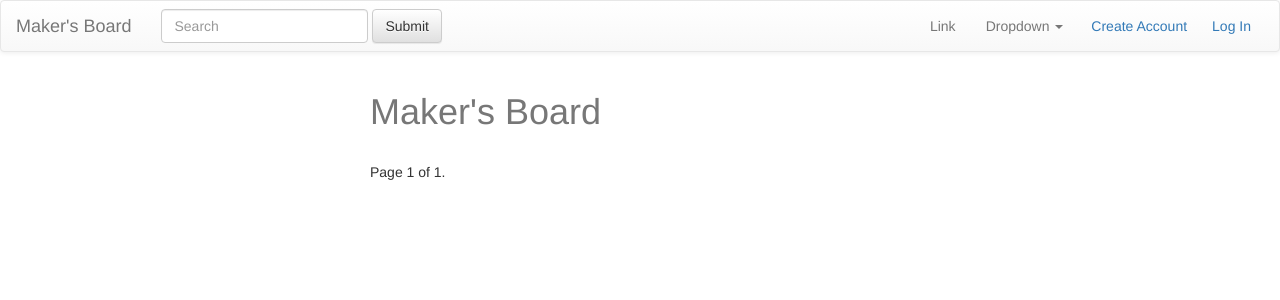
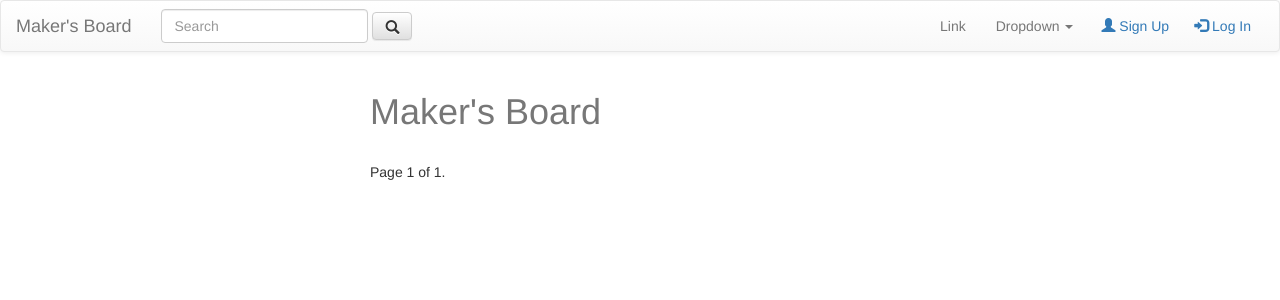
Before and after one commit to ian-henderson/MakersBoard, a Django app: page /posts/ in a window 1280 px wide. Shown: the top 300 px of the page. Run offline with Django 3.2, Linux system fonts and the light colour scheme; data that the repository does not hold is empty; some libraries are stand-ins or nearby versions.

Commit message:
Little button on the navbar & set / to /posts

```diff
--- a/makersboard/makersboard/urls.py
+++ b/makersboard/makersboard/urls.py
@@ -20,6 +20,7 @@ from django.contrib import admin
 
 urlpatterns = [
     url(r'^admin/', admin.site.urls),
+    url(r'^$', include("posts.urls", namespace="posts")),
     url(r'^posts/', include("posts.urls", namespace='posts')),
     url(r'^users/', include("users.urls", namespace='users')),
 ]
--- a/makersboard/templates/navbar.html
+++ b/makersboard/templates/navbar.html
@@ -20,21 +20,21 @@
 								<div class="form-group">
 										<input type="text" class="form-control" placeholder="Search">
 								</div>
-								<button type="submit" class="btn btn-default">Submit</button>
+								<button type="submit" class="btn btn-default"><span class='glyphicon glyphicon-search'></span></button>
 						</form>
 						<ul class="nav navbar-nav navbar-right">
 								{% if user.is_authenticated %}
 								<div class="btn-group" role="group" aria-label="...">
-										<a href='/users/{{ user.username }}' class='btn navbar-btn' role='button'>{{ user.first_name }}</a>
-										<a href='/users/logout' class='btn navbar-btn' role='button'>Log Out</a>
+										<a href='/users/{{ user.username }}' class='btn navbar-btn' role='button'><img src='{{ user.profile_picture.url }}'>{{ user.first_name }}</a>
+										<a href='/users/logout' class='btn navbar-btn' role='button'><span class="glyphicon glyphicon-log-out"></span> Log Out</a>
 								</div>
 								<div class="btn-group" role="group" aria-label="...">
-										<a href='/posts/create' class='btn navbar-btn' role='button'>Create Post</a>
+										<a href='/posts/create' class='btn navbar-btn' role='button'><span class='glyphicon glyphicon-pencil'></span> Create Post</a>
 								</div>
 								{% else %}
 								<div class="btn-group" role="group" aria-label="...">
-										<a href='/users/create' class='btn navbar-btn' role='button'>Create Account</a>
-										<a href='/users/login' class='btn navbar-btn' role='button'>Log In</a>
+										<a href='/users/create' class='btn navbar-btn' role='button'><span class="glyphicon glyphicon-user"></span></span> Sign Up</a>
+										<a href='/users/login' class='btn navbar-btn' role='button'><span class="glyphicon glyphicon-log-in"></span> Log In</a>
 								</div>
 								{% endif %}
 								<li><a href="#">Link</a></li>
```
Also changed, not shown: makersboard/db.sqlite3 (added), makersboard/posts/migrations/0001_initial.py (added), makersboard/users/migrations/0001_initial.py (added).
